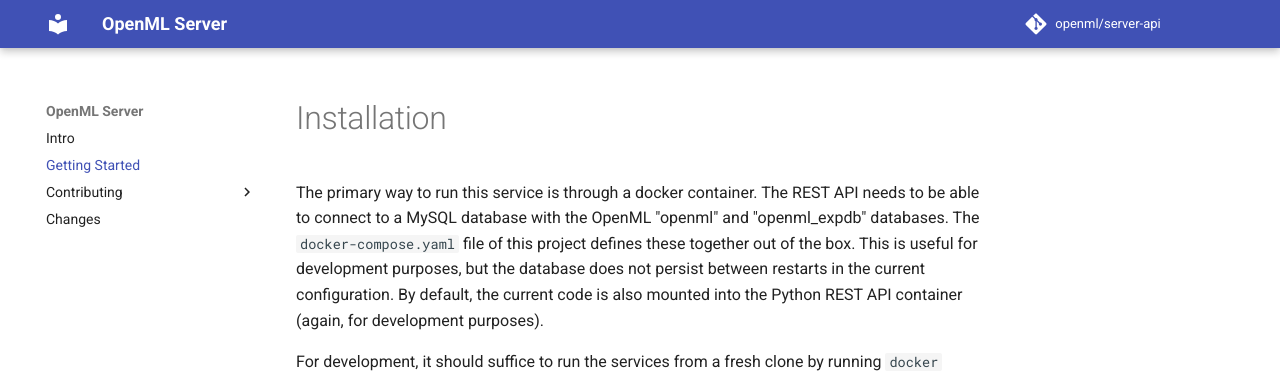
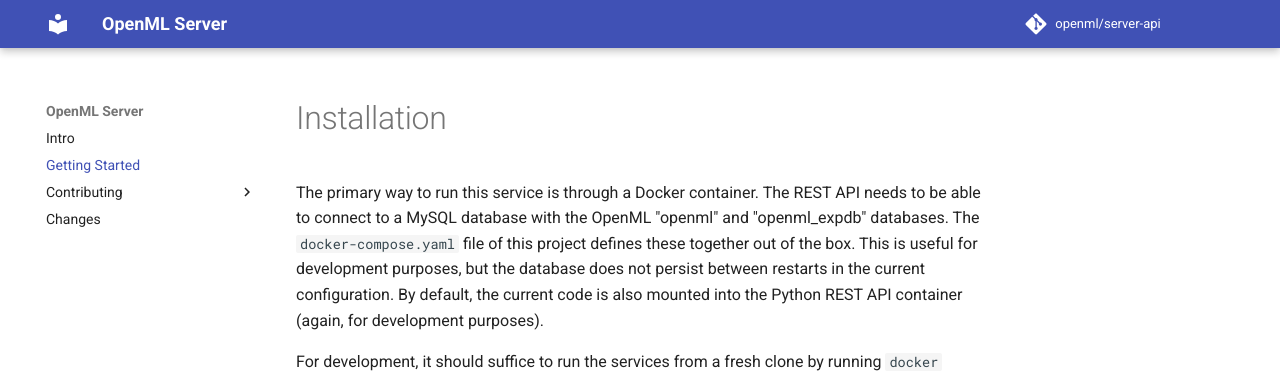
Before and after one commit to openml/server-api, an MkDocs documentation site: the page built from docs/installation.md, in a window 1280 px wide. Shown: the top 376 px of the page. Built offline with MkDocs 1.6.1 and Material for MkDocs 9.7.7, drawn with Linux system fonts in a browser that asks for light colours; comment, search, counter and statistics services are not loaded.

```diff
--- a/docs/installation.md
+++ b/docs/installation.md
@@ -1,6 +1,6 @@
 # Installation
 
-The primary way to run this service is through a docker container.
+The primary way to run this service is through a Docker container.
 The REST API needs to be able to connect to a MySQL database with the OpenML "openml" and "openml_expdb" databases.
 The `docker-compose.yaml` file of this project defines these together out of the box.
 This is useful for development purposes, but the database does not persist between restarts in the current configuration.
```
